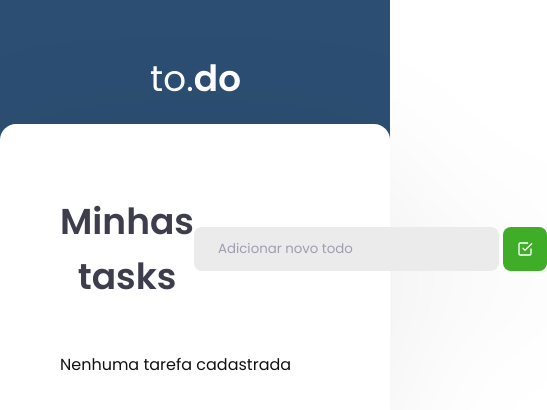
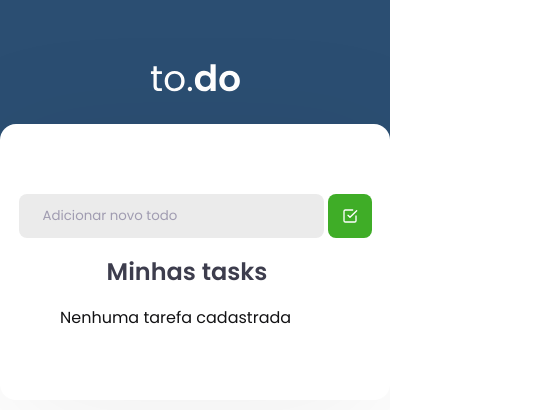
Before and after one commit to ponqueli/desafio-1-conceitos-react-task-list, a React app: page / in a window 390 px wide. Shown: the top 410 px of the page, 547 px wide, since content can reach past the window. Built offline with nearby package versions, Linux system fonts and the light colour scheme.

Commit message:
fix: ajusting css media query

```diff
--- a/package.json
+++ b/package.json
@@ -5,7 +5,7 @@
   "license": "MIT",
   "scripts": {
     "dev": "webpack serve",
-    "build": "cross-env NODE_ENV=production webpack",
+    "build": "cross-env NODE_ENV=production webpack build --config webpack.config.js",
     "test": "jest --watchAll"
   },
   "dependencies": {
@@ -23,6 +23,7 @@
     "@pmmmwh/react-refresh-webpack-plugin": "^0.4.3",
     "@testing-library/jest-dom": "^5.11.9",
     "@testing-library/react": "^11.2.5",
+    "@types/estree": "^0.0.52",
     "@types/react": "^18.0.15",
     "@types/react-dom": "^18.0.6",
     "babel-loader": "^8.2.2",
--- a/src/components/TaskList.tsx
+++ b/src/components/TaskList.tsx
@@ -94,8 +94,6 @@ export function TaskList() {
   return (
     <section className="task-list container">
       <header>
-        <h2>Minhas tasks</h2>
-
         <div className="input-group">
           <input
             onKeyDown={e => e.key === 'Enter' && handleCreateNewTask()}
@@ -108,6 +106,7 @@ export function TaskList() {
             <FiCheckSquare size={16} color="#fff"/>
           </button>
         </div>
+        <h2>Minhas tasks</h2>
       </header>
 
       <main>
--- a/src/styles/tasklist.scss
+++ b/src/styles/tasklist.scss
@@ -11,21 +11,38 @@ section.task-list {
     display: flex;
     flex-direction: row;
     align-items: center;
+    text-align: center;
     justify-content: space-between;
+    flex-wrap: wrap;
+    flex: 1;
+
+    @media (max-width: 400px) {
+      font-size: 1.50rem;
+      flex-direction: column;
+    }
 
     h2 {
       color: var(--text-title);
       font-size: 2.25rem;
       text-align: center;
+      margin-right: 1rem;
+      flex: 1;
+      margin-top: 1rem;
+
+      @media (max-width:  400px) {
+        font-size: 1.50rem;
+        margin-right: 1rem;
+      }
     }
 
     .input-group {
       display: flex;
       gap: 0.25rem;
       align-items: center;
-
+      width: 100%;
       background: #fff;
       font-size: 16px;
+      justify-content: center;
 
       input {
         flex: 1;
@@ -63,7 +80,7 @@ section.task-list {
   }
 
   main {
-    margin-top: 3rem;
+    margin-top: 1rem;
 
     ul {
       list-style: none;
```
